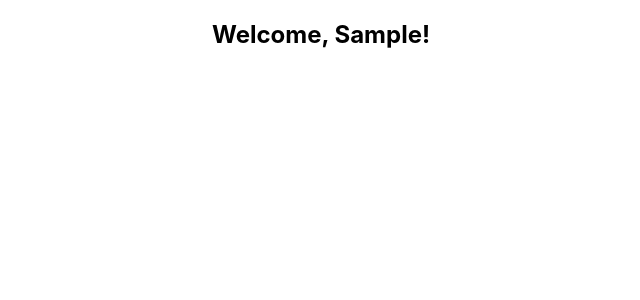
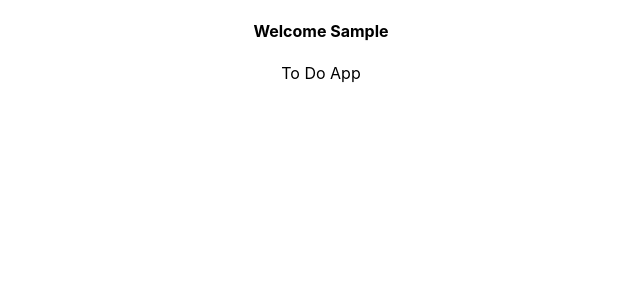
Before and after one commit to funelasbonie/todo-app-react, a React (Create React App) app: page / in a window 1280 px wide. Both pictures are taken after typing "Sample", "Sample123" into the empty fields and a click on the button "Login". Shown: the top 300 px of the page, without its empty margins (319-959 px from the left). Built offline with nearby package versions, Linux system fonts and the light colour scheme.

Commit message:
Add todo app when user successfully logged in

```diff
--- a/src/Login/Login.js
+++ b/src/Login/Login.js
@@ -1,4 +1,5 @@
 import React from "react";
+import Todo from "../Todo/Todo";
 
 export default class Login extends React.Component {
     constructor(props) {
@@ -28,7 +29,7 @@ export default class Login extends React.Component {
         const { username, password, signedIn } = this.state;
 
         if (signedIn) {
-            return <h2>Welcome, {username}!</h2>;
+            return <Todo userInfo={username}/>;
         }
 
         return (
--- /dev/null
+++ b/src/Todo/Todo.js
@@ -0,0 +1,18 @@
+import { directive } from "@babel/types";
+import React from "react";
+
+export default class Todo extends React.Component {
+    constructor(props) {
+        super(props)
+    }
+
+    render() {
+        const { userInfo } = this.props
+        return (
+            <div>
+                <h4>Welcome {userInfo}</h4>
+                <div>To Do App</div>
+            </div>
+        )
+    }
+}
```
